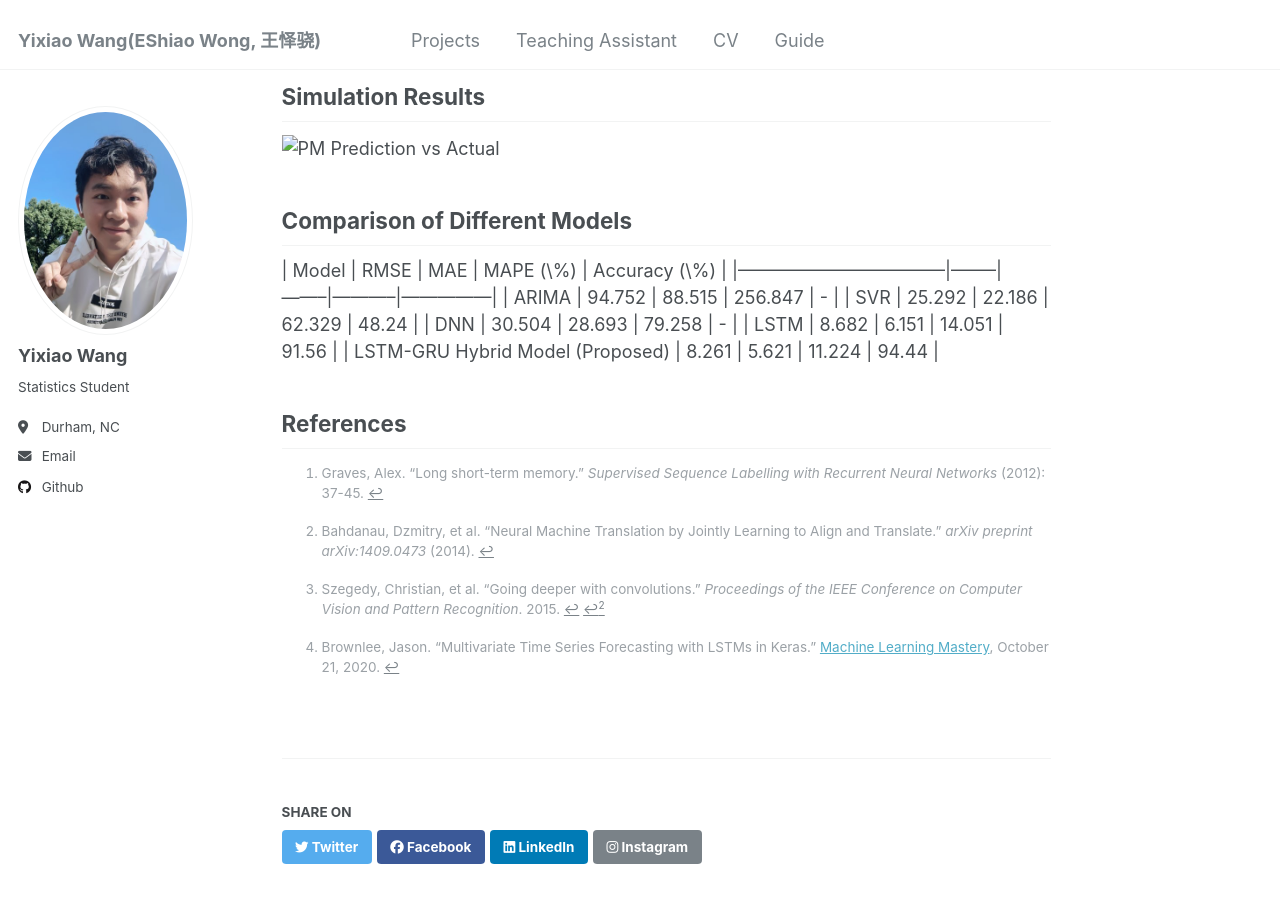
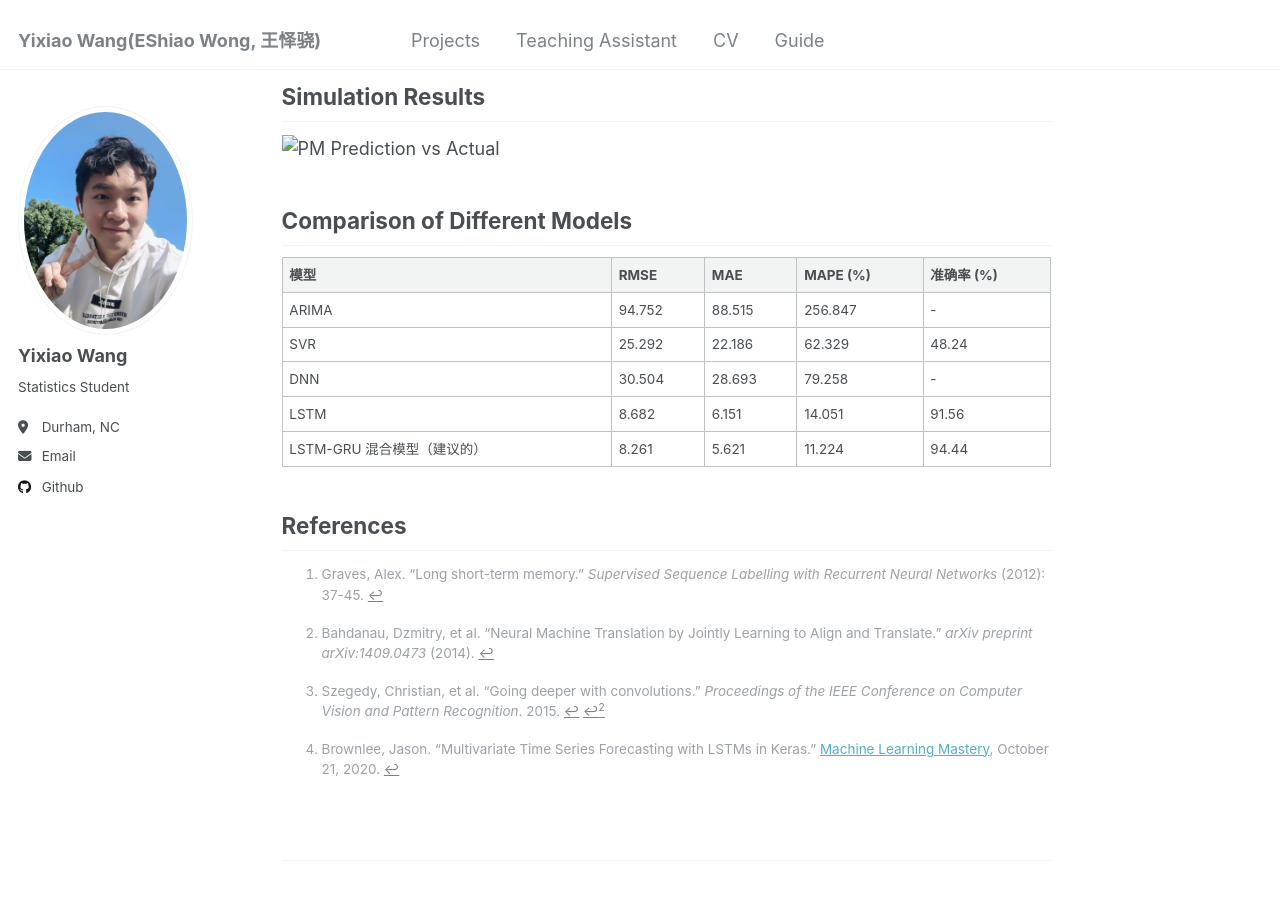
Before and after one commit to Yixiao-Wang-Stats/Yixiao-Wang-Stats.github.io, a Jekyll site: the page built from _projects/LSTM-GRU-Hybrid-Network.md, in a window 1280 px wide and 900 px high, scrolled down 1527 px. Built offline with Jekyll 4.4.1, drawn with Linux system fonts in a browser that asks for light colours; nearby versions of some CDN libraries; library files that are not in the unit come from our copies; a script that is not in the unit is left out.

Commit message:
Update LSTM-GRU-Hybrid-Network.md

```diff
--- a/_projects/LSTM-GRU-Hybrid-Network.md
+++ b/_projects/LSTM-GRU-Hybrid-Network.md
@@ -34,14 +34,56 @@ This project is based on my senior year time series analysis course. The origina
 ## Simulation Results
 ![PM Prediction vs Actual](./images/pm-prediction.png)
 
-## Comparison of Different Models
-| Model                             | RMSE   | MAE    | MAPE (\%) | Accuracy (\%) |
-|-----------------------------------|--------|--------|-----------|---------------|
-| ARIMA                             | 94.752 | 88.515 | 256.847   | -             |
-| SVR                               | 25.292 | 22.186 | 62.329    | 48.24         |
-| DNN                               | 30.504 | 28.693 | 79.258    | -             |
-| LSTM                              | 8.682  | 6.151  | 14.051    | 91.56         |
-| LSTM-GRU Hybrid Model (Proposed)  | 8.261  | 5.621  | 11.224    | 94.44         |
+<h2> Comparison of Different Models</h2>
+<table>
+    <thead>
+        <tr>
+            <th>模型</th>
+            <th>RMSE</th>
+            <th>MAE</th>
+            <th>MAPE (%)</th>
+            <th>准确率 (%)</th>
+        </tr>
+    </thead>
+    <tbody>
+        <tr>
+            <td>ARIMA</td>
+            <td>94.752</td>
+            <td>88.515</td>
+            <td>256.847</td>
+            <td>-</td>
+        </tr>
+        <tr>
+            <td>SVR</td>
+            <td>25.292</td>
+            <td>22.186</td>
+            <td>62.329</td>
+            <td>48.24</td>
+        </tr>
+        <tr>
+            <td>DNN</td>
+            <td>30.504</td>
+            <td>28.693</td>
+            <td>79.258</td>
+            <td>-</td>
+        </tr>
+        <tr>
+            <td>LSTM</td>
+            <td>8.682</td>
+            <td>6.151</td>
+            <td>14.051</td>
+            <td>91.56</td>
+        </tr>
+        <tr>
+            <td>LSTM-GRU 混合模型（建议的）</td>
+            <td>8.261</td>
+            <td>5.621</td>
+            <td>11.224</td>
+            <td>94.44</td>
+        </tr>
+    </tbody>
+</table>
+
 
 ## References
 [^1]: Graves, Alex. "Long short-term memory." *Supervised Sequence Labelling with Recurrent Neural Networks* (2012): 37-45.
```
